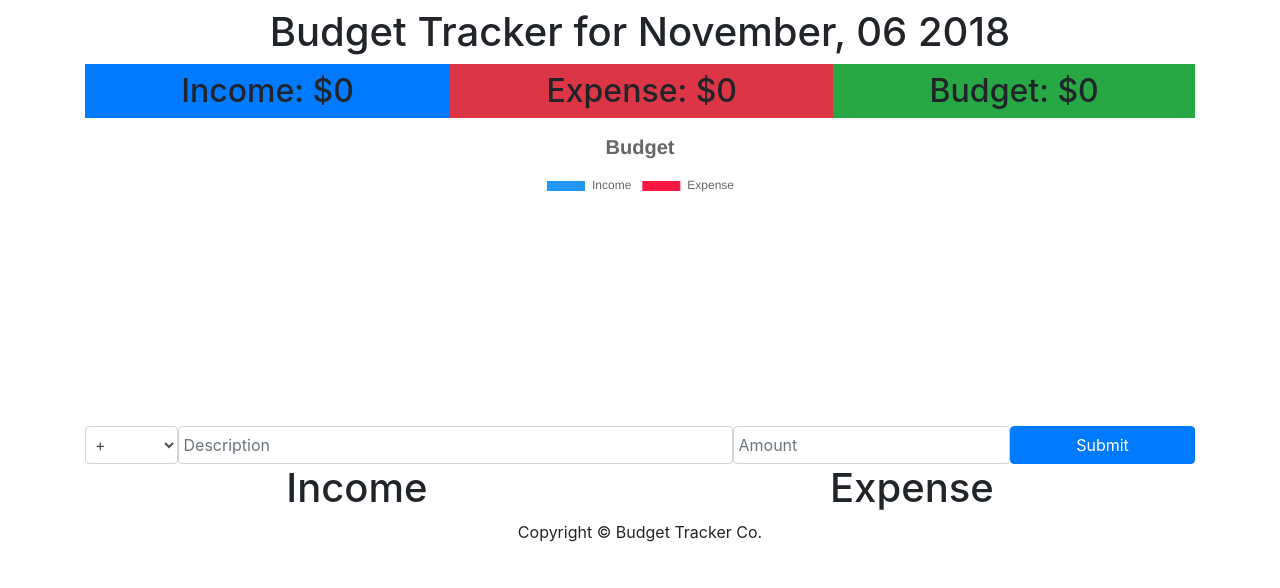
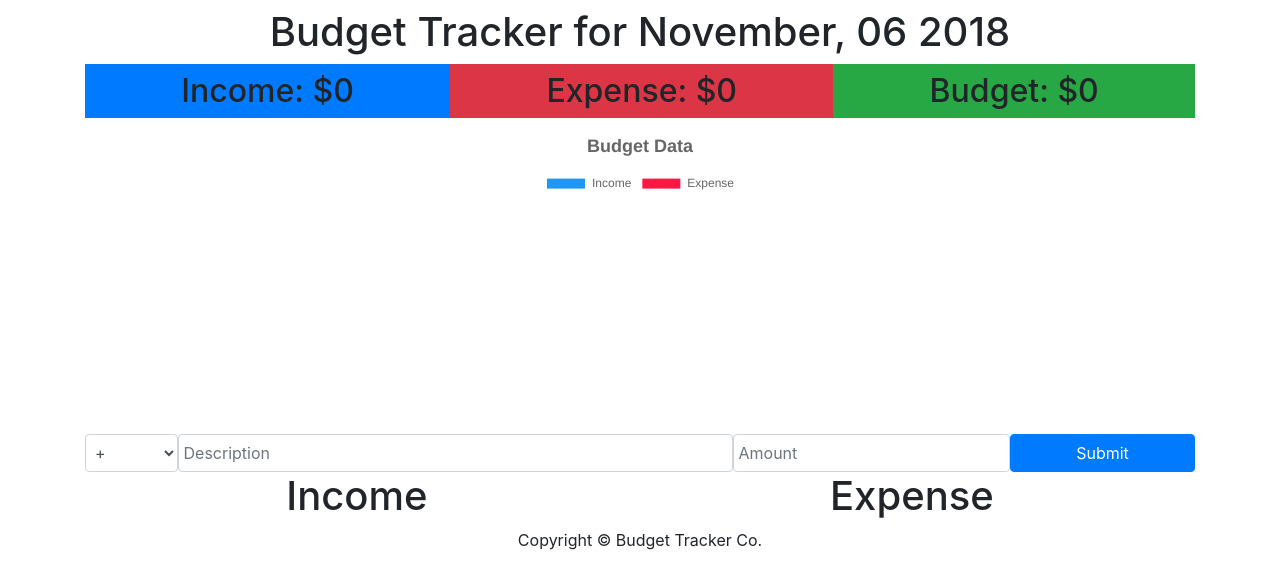
Before and after one commit to JAlmeida1991/Budget-Tracker, a React (Create React App) app: page / in a window 1280 px wide. Shown: the top 588 px of the page. Built offline with nearby package versions, Linux system fonts and the light colour scheme.

Commit message:
now using localStorage api to persist data

```diff
--- a/src/App.js
+++ /dev/null
@@ -1,24 +0,0 @@
-import React, { Component } from "react";
-
-import Header from "./components/Header/Header";
-import Budget from "./components/Budget/Budget";
-import Form from "./components/Form/Form";
-import BudgetList from "./components/BudgetList/BudgetList";
-import Footer from "./components/Footer/Footer";
-import BudgetPieChart from "./components/BudgetPieChart/BudgetPieChart";
-
-class App extends Component {
-  render() {
-    return (
-      <div className="container">
-        <Header />
-        <Budget />
-        <BudgetPieChart />
-        <Form />
-        <BudgetList />
-        <Footer />
-      </div>
-    );
-  }
-}
-export default App;
--- a/src/components/BudgetPieChart/BudgetPieChart.js
+++ b/src/components/BudgetPieChart/BudgetPieChart.js
@@ -3,13 +3,13 @@ import { connect } from "react-redux";
 import { Pie } from "react-chartjs-2";
 
 const BudgetPieChart = props => {
-  console.log(props);
   return (
     <div
       style={{
         width: "300px",
         height: "300px",
-        margin: "0 auto"
+        margin: "0 auto",
+        marginBottom: ".5em"
       }}
     >
       <Pie
@@ -39,8 +39,8 @@ const BudgetPieChart = props => {
         options={{
           title: {
             display: true,
-            text: "Budget",
-            fontSize: 20
+            text: "Budget Data",
+            fontSize: 18
           }
         }}
       />
--- a/src/components/Form/Form.js
+++ b/src/components/Form/Form.js
@@ -103,12 +103,12 @@ class Form extends Component {
   }
 }
 
-const mapDisptchToProps = dispatch => ({
+const mapDispatchToProps = dispatch => ({
   addIncome: state => dispatch(addIncome(state)),
   addExpense: state => dispatch(addExpense(state))
 });
 
 export default connect(
   null,
-  mapDisptchToProps
+  mapDispatchToProps
 )(Form);
--- /dev/null
+++ b/src/containers/App.js
@@ -0,0 +1,24 @@
+import React, { Component } from "react";
+
+import Header from "../components/Header/Header";
+import Budget from "../components/Budget/Budget";
+import Form from "../components/Form/Form";
+import BudgetList from "../components/BudgetList/BudgetList";
+import Footer from "../components/Footer/Footer";
+import BudgetPieChart from "../components/BudgetPieChart/BudgetPieChart";
+
+class App extends Component {
+  render() {
+    return (
+      <div className="container">
+        <Header />
+        <Budget />
+        <BudgetPieChart />
+        <Form />
+        <BudgetList />
+        <Footer />
+      </div>
+    );
+  }
+}
+export default App;
--- a/src/index.js
+++ b/src/index.js
@@ -8,14 +8,23 @@ import "bootstrap/dist/css/bootstrap.min.css";
 import "@fortawesome/fontawesome-free/css/all.min.css";
 import "./index.css";
 
-import App from "./App";
+import App from "./containers/App";
 
 import rootReducer from "./store/reducer/reducer";
+import { loadStateFromStorage, saveStateToStorage } from "./util/localStorage";
+
+const persistedState = loadStateFromStorage();
 
 const store = createStore(
   rootReducer,
+  persistedState,
   window.__REDUX_DEVTOOLS_EXTENSION__ && window.__REDUX_DEVTOOLS_EXTENSION__()
 );
+
+// subscribe will fire everytime a user triggers an action creator
+store.subscribe(() => {
+  saveStateToStorage(store.getState());
+});
 
 ReactDOM.render(
   <Provider store={store}>
--- /dev/null
+++ b/src/util/localStorage.js
@@ -0,0 +1,27 @@
+export const saveStateToStorage = state => {
+  try {
+    const incomeJSON = JSON.stringify(state.income);
+    const expenseJSON = JSON.stringify(state.expense);
+    localStorage.setItem("income", incomeJSON);
+    localStorage.setItem("expense", expenseJSON);
+  } catch (e) {
+    // Default if Browser does not support local storage... Let reducer handle state naturally
+    return undefined;
+  }
+};
+
+export const loadStateFromStorage = state => {
+  try {
+    const expenseJSON = localStorage.getItem("expense");
+    const incomeJSON = localStorage.getItem("income");
+    const expense = JSON.parse(expenseJSON);
+    const income = JSON.parse(incomeJSON);
+    // If either expense or income does not exist, default to original reducers
+    if (!expense || !income) return;
+    // else return new state
+    return { expense, income };
+  } catch (e) {
+    // Default if Browser does not support local storage... Let reducer handle state naturally
+    return;
+  }
+};
```
